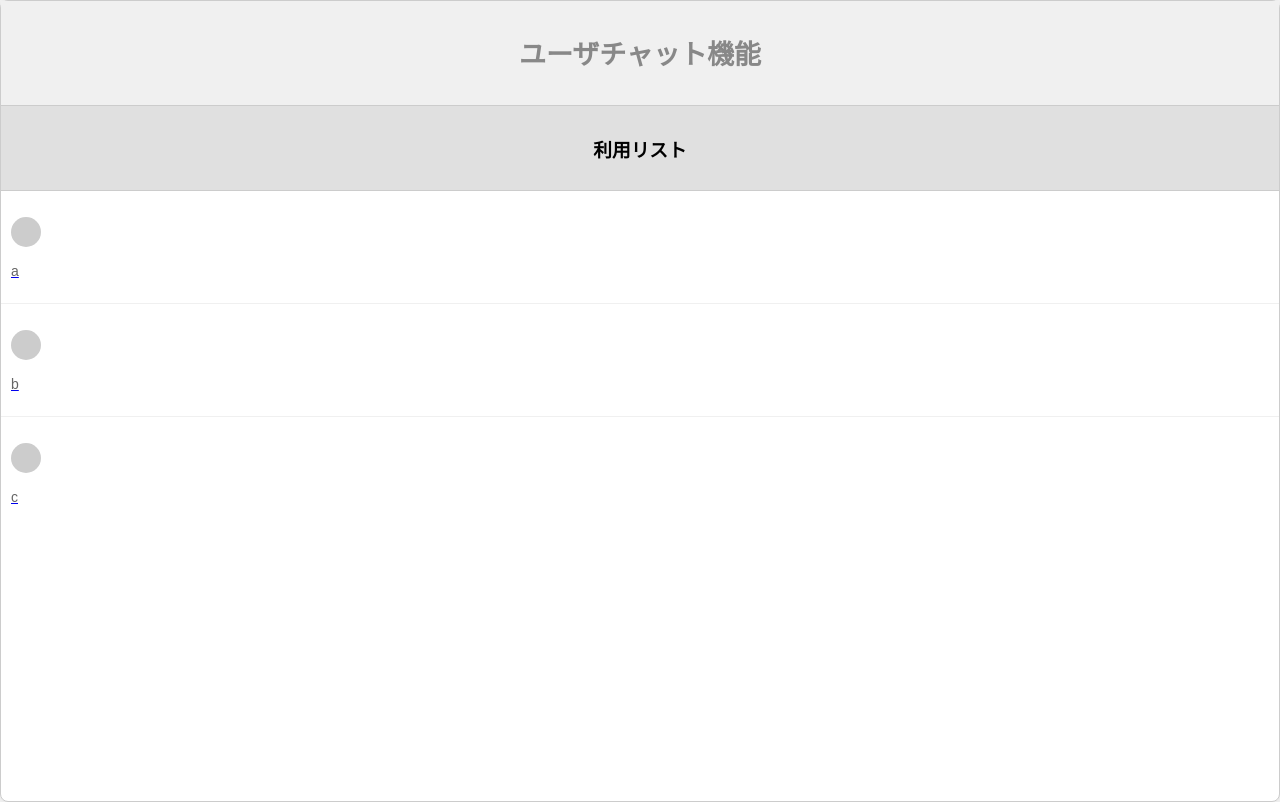
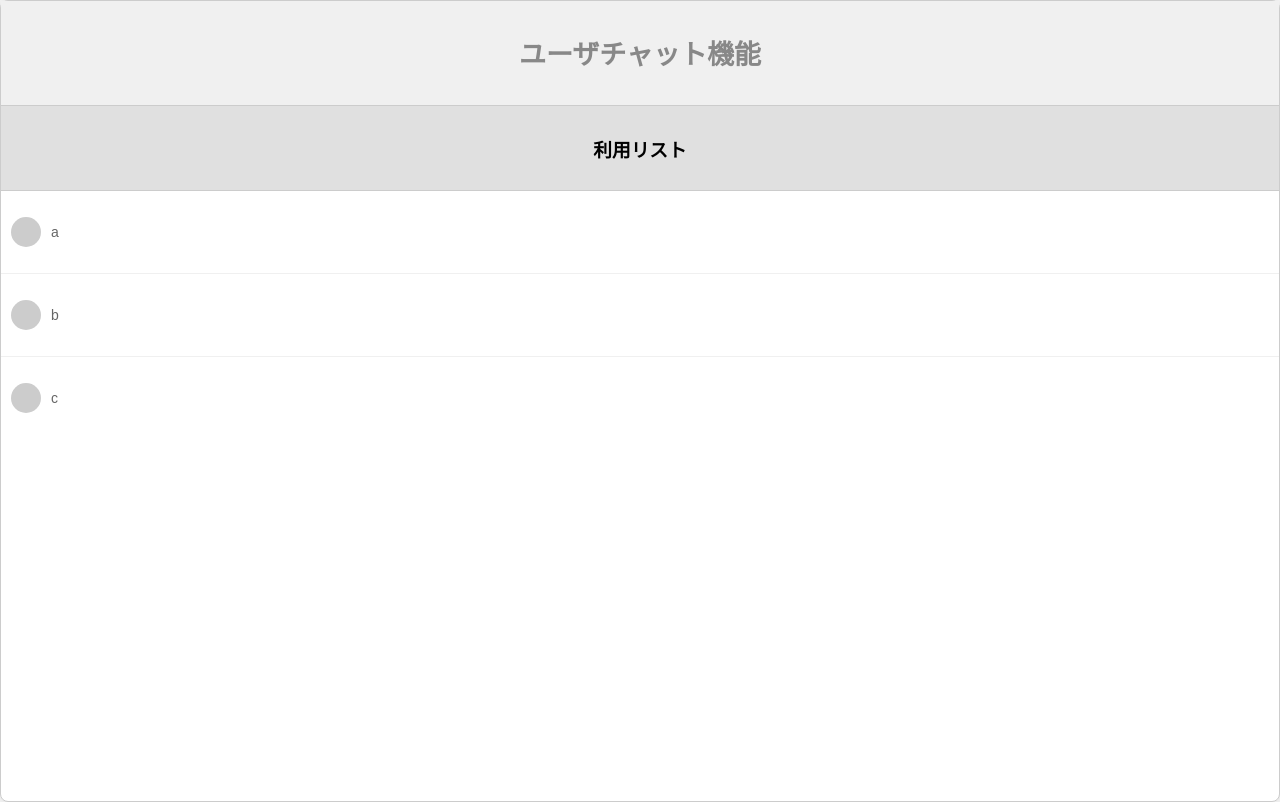
Before and after one commit to sh1ro06293/U22, a Flask app: page /chatList in a window 1280 px wide. Run offline with Flask 3, Linux system fonts and the light colour scheme.

Commit message:
css完全に理解した。

```diff
--- a/src/app/templates/Chatlist.html
+++ b/src/app/templates/Chatlist.html
@@ -74,6 +74,9 @@
         }
         li a {
             display: block;
+            text-decoration: none;
+            display: flex;
+            align-items: center;
         }
     </style>
     <script src="https://code.jquery.com/jquery-3.5.1.min.js"></script>
```
